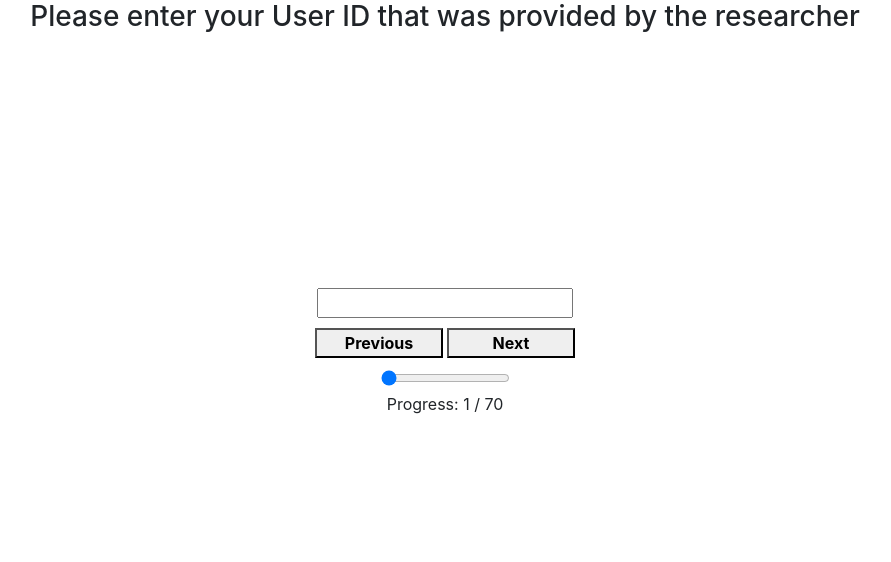
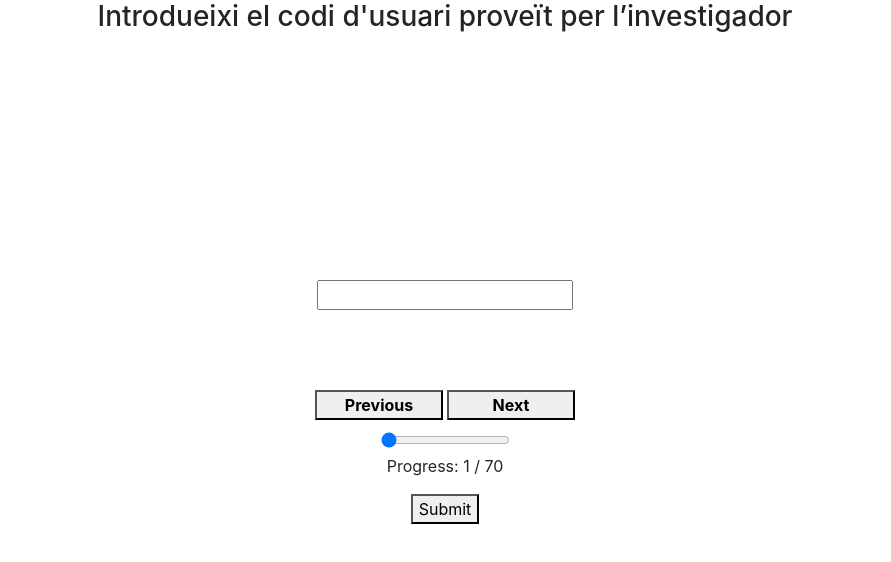
Before and after one commit to SkinnyPigeon/poc_questionnaire_v3, a React (Create React App) app: page / in a window 1280 px wide. Shown: the top 562 px of the page, without its empty margins (195-1086 px from the left). Built offline with nearby package versions, Linux system fonts and the light colour scheme.

Commit message:
working on a little bit of css while waiting for the guys to get back to me

```diff
--- a/src/App.js
+++ b/src/App.js
@@ -2,7 +2,7 @@ import QuestionComponent from './Components/QuestionComponent/QuestionComponent'
 function App() {
   return (
     <div className="App">
-      <QuestionComponent hospital='USTAN' type='PATIENT'/>
+      <QuestionComponent hospital='FCRB' type='PATIENT'/>
     </div>
   );
 }
--- a/src/Components/QuestionComponent/QuestionComponent.js
+++ b/src/Components/QuestionComponent/QuestionComponent.js
@@ -7,6 +7,7 @@ import zmcProfessionalQuestions from '../pocQuestions/zmcProfessionals';
 import Navigation from '../Navigation/Navigation';
 import ProgressTracker from '../progressTracker/ProgressTracker';
 import Rating from '../Rating/Rating';
+import Submit from '../submit/Submit';
 
 import styles from './QuestionComponent.module.css';
 
@@ -107,7 +108,12 @@ export default class QuestionComponent extends Component {
 
     handleInput = (e) => {
         let updatedQuestions = this.state.questions;
-        updatedQuestions[this.state.question].answer = e.target.value;
+        if(this.isInteger(e.target.value)) {
+            updatedQuestions[this.state.question].answer = parseInt(e.target.value);
+
+        } else {
+            updatedQuestions[this.state.question].answer = e.target.value;
+        }
         this.setState({
             questions: updatedQuestions
         })
@@ -119,6 +125,10 @@ export default class QuestionComponent extends Component {
         this.setState({
             questions: updatedQuestions
         })
+    }
+
+    isInteger = (value) => {
+        return /^\d+$/.test(value);
     }
 
     render() {
@@ -142,6 +152,7 @@ export default class QuestionComponent extends Component {
                 handlePrevious={this.handlePrevious}
             />
             <ProgressTracker max={String(max)} value={questionNumber}/>
+            <Submit questions={this.state.questions} />
         </div> : display = '';
         return (
             <div>
--- a/src/Components/QuestionComponent/QuestionComponent.module.css
+++ b/src/Components/QuestionComponent/QuestionComponent.module.css
@@ -4,4 +4,7 @@
 
 .question {
     min-height: 10em;
+    max-width: 75%;
+    text-align: center;
+    margin: 0 auto;
 }
--- a/src/Components/Rating/Rating.js
+++ b/src/Components/Rating/Rating.js
@@ -1,4 +1,5 @@
 import React, { Component } from 'react';
+import styles from './Rating.module.css';
 
 export default class Rating extends Component {
 
@@ -40,23 +41,23 @@ export default class Rating extends Component {
         let checkboxes = <ul>
             {this.props.values[0]}
             <label>
-                <input type='radio' id={1} onChange={this.handleCheckBoxes} checked={this.props.answer === 1}/>
+                <input type='radio' id={0} onChange={this.handleCheckBoxes} checked={this.props.answer === 0}/>
                 1
             </label>
             <label>
-                <input type='radio' id={2} onChange={this.handleCheckBoxes} checked={this.props.answer === 2}/>
+                <input type='radio' id={1} onChange={this.handleCheckBoxes} checked={this.props.answer === 1}/>
                 2
             </label>
             <label>
-                <input type='radio' id={3} onChange={this.handleCheckBoxes} checked={this.props.answer === 3}/>
+                <input type='radio' id={2} onChange={this.handleCheckBoxes} checked={this.props.answer === 2}/>
                 3
             </label>
             <label>
-                <input type='radio' id={4} onChange={this.handleCheckBoxes} checked={this.props.answer === 4}/>
+                <input type='radio' id={3} onChange={this.handleCheckBoxes} checked={this.props.answer === 3}/>
                 4
             </label>
             <label>
-                <input type='radio' id={5} onChange={this.handleCheckBoxes} checked={this.props.answer === 5}/>
+                <input type='radio' id={4} onChange={this.handleCheckBoxes} checked={this.props.answer === 4}/>
                 5
             </label>
             {this.props.values[1]}
@@ -86,7 +87,7 @@ export default class Rating extends Component {
                     </select>
                 break;
             case 'textarea':
-                type = <textarea
+                type = <textarea className={styles.textArea}
                         onChange={this.props.handleInput}
                         value={this.props.answer}>
                     </textarea>
@@ -102,7 +103,7 @@ export default class Rating extends Component {
 
     render() {
         return (
-            <div>
+            <div className={styles.rating}>
                 {this.state.rating}
             </div>
         )
--- /dev/null
+++ b/src/Components/Rating/Rating.module.css
@@ -0,0 +1,8 @@
+.rating {
+    min-height: 100px;
+}
+
+.textArea {
+    min-width: 75%;
+    height: 100%;
+}
--- /dev/null
+++ b/src/Components/submit/Submit.js
@@ -0,0 +1,53 @@
+import React, { Component } from 'react';
+import styles from './Submit.module.css';
+
+export default class Submit extends Component {
+
+    handleKeyDown = (e) => {
+        if (e.key === 'Enter') {
+            this.handleSubmission()
+        }
+    }
+
+    handleSubmission = () => {
+        console.log("Submitting")
+        let results = this.extractQsAndAs()
+        console.log(results)
+        fetch('http://localhost:5001/send_results', {
+            method: 'POST',
+            headers: {
+                'Content-Type': 'application/json',
+            },
+            body: JSON.stringify(results)
+        })
+        .then(response => response.json())
+        .then(data => {
+            console.log('Success: ', data);
+            let button = document.getElementById('submitButton')
+            button.className = styles.success;
+            button.disabled = true;
+        })
+        .catch(error => {
+            console.error('Error: ', error)
+        })
+    }
+
+    extractQsAndAs = () => {
+        let questions = {}
+        for (let key in this.props.questions) {
+            questions[key] = {
+                question: this.props.questions[key].question,
+                rating: this.props.questions[key].answer
+            }
+        }
+        return questions
+    }
+
+    render() {
+        return (
+            <div className={styles.wrapper}>
+                <button id="submitButton" onClick={this.handleSubmission} onKeyDown={this.handleKeyDown}>Submit</button>
+            </div>
+        )
+    }
+}
--- /dev/null
+++ b/src/Components/submit/Submit.module.css
@@ -0,0 +1,11 @@
+.wrapper {
+    width: 100%;
+    margin: 0 auto;
+    text-align: center;
+}
+
+.success {
+    /* background-color: #84c20e; */
+    /* border-color: #84c20e; */
+    opacity: 1;
+}
```
